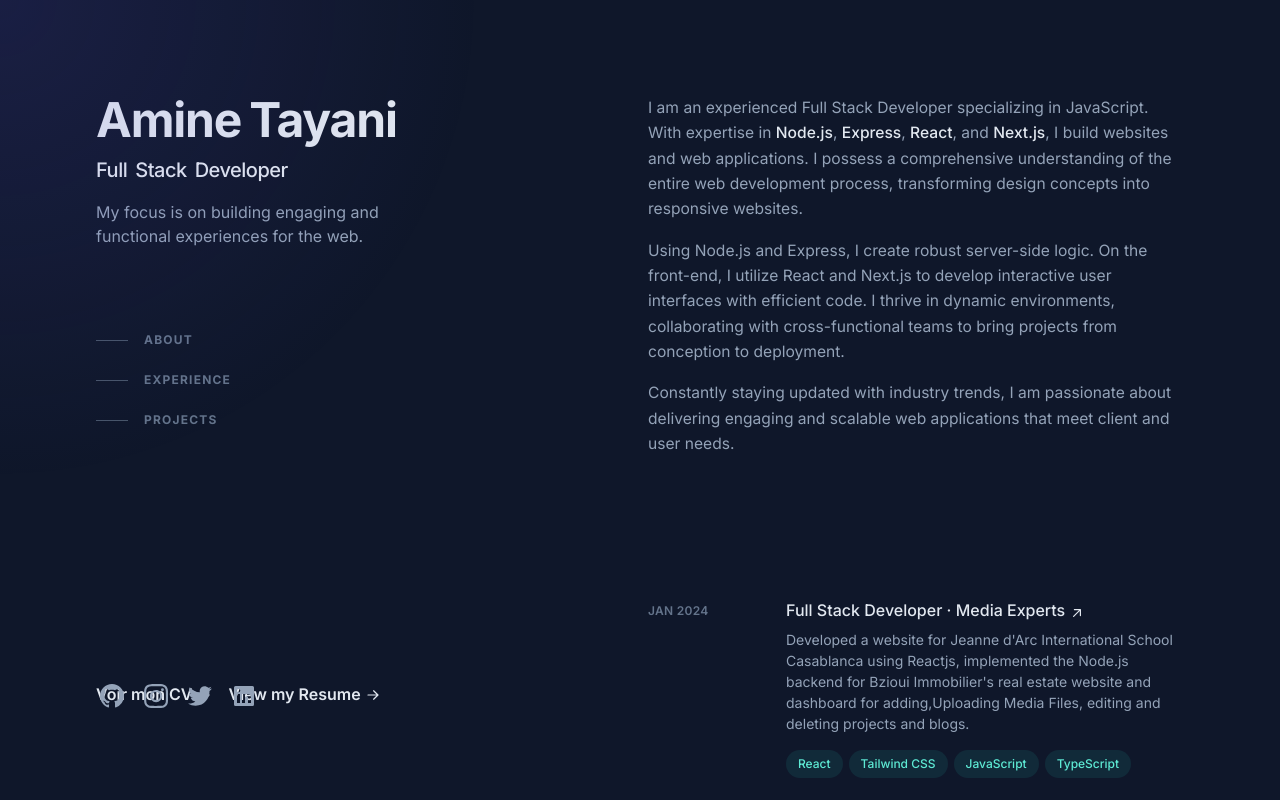
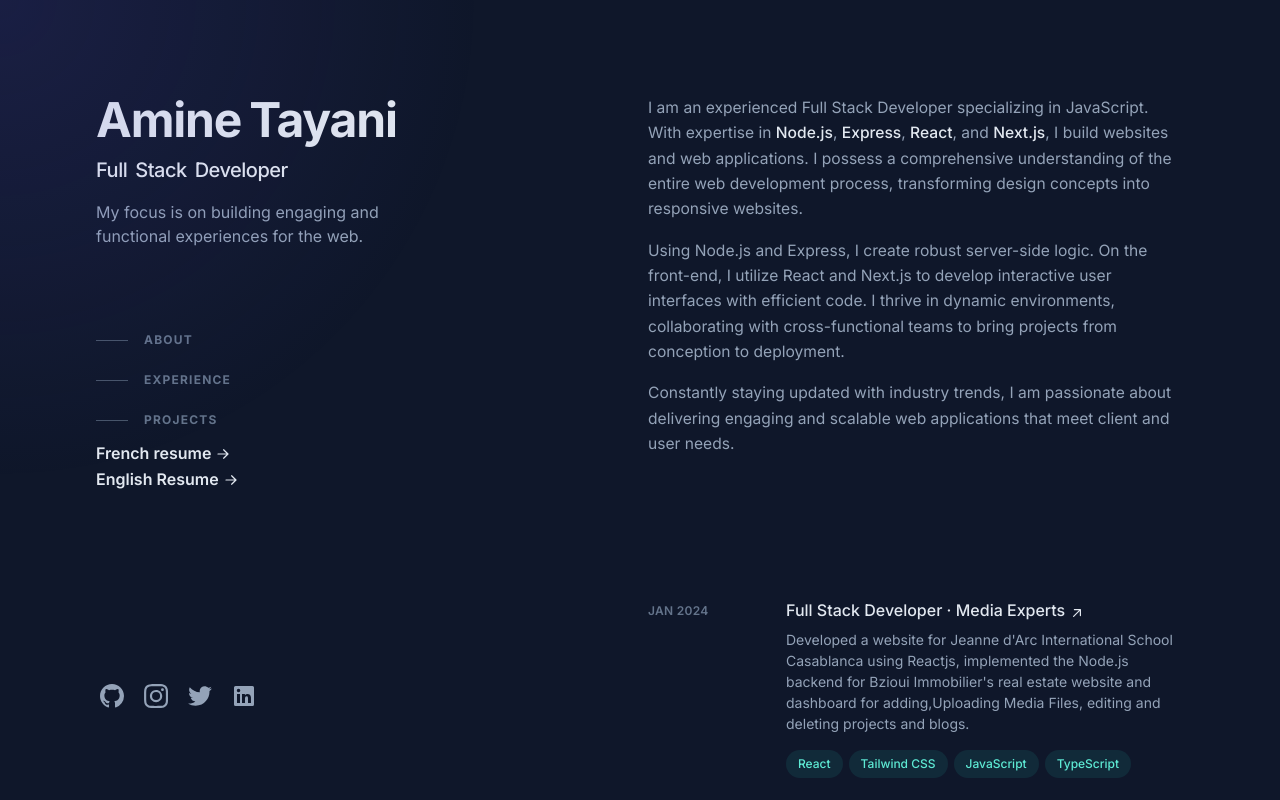
Before and after one commit to amine-tayani/portfolio, a Next.js app: page / in a window 1280 px wide. Shown: the top 800 px of the page. Built offline with nearby package versions, Linux system fonts and the light colour scheme.

Commit message:
add resume link to navigation

```diff
--- a/src/components/v2/HomePage.tsx
+++ b/src/components/v2/HomePage.tsx
@@ -1,7 +1,6 @@
 "use client";
 
 import * as React from "react";
-import Link from "next/link";
 import NavigationLinks from "@/components/v2/NavigationLinks";
 import AboutTabPanel from "@/components/v2/AboutTabPanel";
 import ExperienceTabPanel from "@/components/v2/ExperienceTabPanel";
@@ -29,69 +28,7 @@ const HomePage: React.FC = () => {
           </p>
           <NavigationLinks />
         </div>
-        <div className="flex space-x-4 mt-12">
-          <Link
-            className="inline-flex items-center leading-tight text-slate-200 font-semibold group"
-            aria-label="Voir mon cv"
-            href="/assets/resume/Amine_CV_dernier.pdf"
-          >
-            <span>
-              <span className=" border-b border-transparent pb-px transition group-hover:border-teal-300">
-                Voir mon
-              </span>
-              <span className="whitespace-nowrap">
-                <span className="border-b border-transparent pb-px transition group-hover:border-teal-300">
-                  {" "}
-                  CV
-                </span>
-                <svg
-                  xmlns="http://www.w3.org/2000/svg"
-                  viewBox="0 0 20 20"
-                  fill="currentColor"
-                  className="ml-1 inline-block h-4 w-4 shrink-0 -translate-y-px transition-transform group-hover:translate-x-2 group-focus-visible:translate-x-2"
-                  aria-hidden="true"
-                >
-                  <path
-                    fillRule="evenodd"
-                    d="M3 10a.75.75 0 01.75-.75h10.638L10.23 5.29a.75.75 0 111.04-1.08l5.5 5.25a.75.75 0 010 1.08l-5.5 5.25a.75.75 0 11-1.04-1.08l4.158-3.96H3.75A.75.75 0 013 10z"
-                    clipRule="evenodd"
-                  />
-                </svg>
-              </span>
-            </span>
-          </Link>
 
-          <Link
-            className="inline-flex items-center leading-tight text-slate-200 font-semibold group"
-            aria-label="View my resume"
-            href="/assets/resume/RESUME_DEV_LTS.pdf"
-          >
-            <span>
-              <span className=" border-b border-transparent pb-px transition group-hover:border-teal-300">
-                View my
-              </span>
-              <span className="whitespace-nowrap">
-                <span className="border-b border-transparent pb-px transition group-hover:border-teal-300">
-                  {" "}
-                  Resume
-                </span>
-                <svg
-                  xmlns="http://www.w3.org/2000/svg"
-                  viewBox="0 0 20 20"
-                  fill="currentColor"
-                  className="ml-1 inline-block h-4 w-4 shrink-0 -translate-y-px transition-transform group-hover:translate-x-2 group-focus-visible:translate-x-2"
-                  aria-hidden="true"
-                >
-                  <path
-                    fillRule="evenodd"
-                    d="M3 10a.75.75 0 01.75-.75h10.638L10.23 5.29a.75.75 0 111.04-1.08l5.5 5.25a.75.75 0 010 1.08l-5.5 5.25a.75.75 0 11-1.04-1.08l4.158-3.96H3.75A.75.75 0 013 10z"
-                    clipRule="evenodd"
-                  />
-                </svg>
-              </span>
-            </span>
-          </Link>
-        </div>
         <SocialMediaLinks />
       </header>
 
--- a/src/components/v2/NavigationLinks.tsx
+++ b/src/components/v2/NavigationLinks.tsx
@@ -1,33 +1,105 @@
 "use client";
 
 import React from "react";
-import Link from "react-anchor-link-smooth-scroll";
+import AnchorLink from "react-anchor-link-smooth-scroll";
+import Link from "next/link";
 
 const NavigationLinks: React.FC = () => {
   return (
     <nav className="nav hidden lg:block" aria-label="In-page jump links">
       <ul className="my-80 w-max">
         <li>
-          <Link className="group flex items-center py-3 active" href="#about">
+          <AnchorLink
+            className="group flex items-center py-3 active"
+            href="#about"
+          >
             <span className="nav-indicator mr-4 h-px w-8 bg-slate-600 transition-all group-hover:w-16 group-hover:bg-slate-200 group-focus-visible:w-16 group-focus-visible:bg-slate-200 motion-reduce:transition-none"></span>
             <span className="nav-text hover:scale-110 text-xs font-bold uppercase tracking-widest text-slate-500 group-hover:text-slate-200 group-focus-visible:text-slate-200">
               About
             </span>
-          </Link>
+          </AnchorLink>
         </li>
         <li>
-          <Link className="group flex items-center py-3" href="#experience">
+          <AnchorLink
+            className="group flex items-center py-3"
+            href="#experience"
+          >
             <span className="nav-indicator mr-4 h-px w-8 bg-slate-600 transition-all group-hover:w-16 group-hover:bg-slate-200 group-focus-visible:w-16 group-focus-visible:bg-slate-200"></span>
             <span className="nav-text hover:scale-110 text-xs font-bold uppercase tracking-widest text-slate-500 group-hover:text-slate-200 group-focus-visible:text-slate-200">
               Experience
             </span>
-          </Link>
+          </AnchorLink>
         </li>
         <li>
-          <Link className="group flex items-center py-3" href="#projects">
+          <AnchorLink className="group flex items-center py-3" href="#projects">
             <span className="nav-indicator mr-4 h-px w-8 bg-slate-600 transition-all group-hover:w-16 group-hover:bg-slate-200 group-focus-visible:w-16 group-focus-visible:bg-slate-200"></span>
             <span className="nav-text hover:scale-110 text-xs font-bold uppercase tracking-widest text-slate-500 group-hover:text-slate-200 group-focus-visible:text-slate-200">
               Projects
+            </span>
+          </AnchorLink>
+        </li>
+        <li>
+          <Link
+            className="inline-flex items-center leading-tight text-slate-200 font-semibold group"
+            aria-label="Voir mon cv"
+            href="/assets/resume/Amine_CV_dernier.pdf"
+          >
+            <span>
+              <span className=" border-b border-transparent pb-px transition group-hover:border-teal-300">
+                French
+              </span>
+              <span className="whitespace-nowrap">
+                <span className="border-b border-transparent pb-px transition group-hover:border-teal-300">
+                  {" "}
+                  resume
+                </span>
+                <svg
+                  xmlns="http://www.w3.org/2000/svg"
+                  viewBox="0 0 20 20"
+                  fill="currentColor"
+                  className="ml-1 inline-block h-4 w-4 shrink-0 -translate-y-px transition-transform group-hover:translate-x-2 group-focus-visible:translate-x-2"
+                  aria-hidden="true"
+                >
+                  <path
+                    fillRule="evenodd"
+                    d="M3 10a.75.75 0 01.75-.75h10.638L10.23 5.29a.75.75 0 111.04-1.08l5.5 5.25a.75.75 0 010 1.08l-5.5 5.25a.75.75 0 11-1.04-1.08l4.158-3.96H3.75A.75.75 0 013 10z"
+                    clipRule="evenodd"
+                  />
+                </svg>
+              </span>
+            </span>
+          </Link>
+        </li>
+
+        <li>
+          <Link
+            className="inline-flex items-center leading-tight text-slate-200 font-semibold group"
+            aria-label="View my resume"
+            href="/assets/resume/RESUME_DEV_LTS.pdf"
+          >
+            <span>
+              <span className=" border-b border-transparent pb-px transition group-hover:border-teal-300">
+                English
+              </span>
+              <span className="whitespace-nowrap">
+                <span className="border-b border-transparent pb-px transition group-hover:border-teal-300">
+                  {" "}
+                  Resume
+                </span>
+                <svg
+                  xmlns="http://www.w3.org/2000/svg"
+                  viewBox="0 0 20 20"
+                  fill="currentColor"
+                  className="ml-1 inline-block h-4 w-4 shrink-0 -translate-y-px transition-transform group-hover:translate-x-2 group-focus-visible:translate-x-2"
+                  aria-hidden="true"
+                >
+                  <path
+                    fillRule="evenodd"
+                    d="M3 10a.75.75 0 01.75-.75h10.638L10.23 5.29a.75.75 0 111.04-1.08l5.5 5.25a.75.75 0 010 1.08l-5.5 5.25a.75.75 0 11-1.04-1.08l4.158-3.96H3.75A.75.75 0 013 10z"
+                    clipRule="evenodd"
+                  />
+                </svg>
+              </span>
             </span>
           </Link>
         </li>
```
